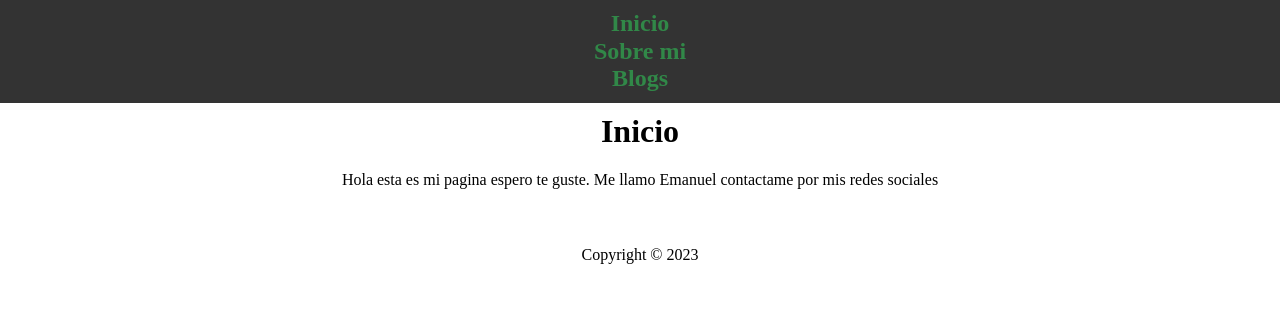
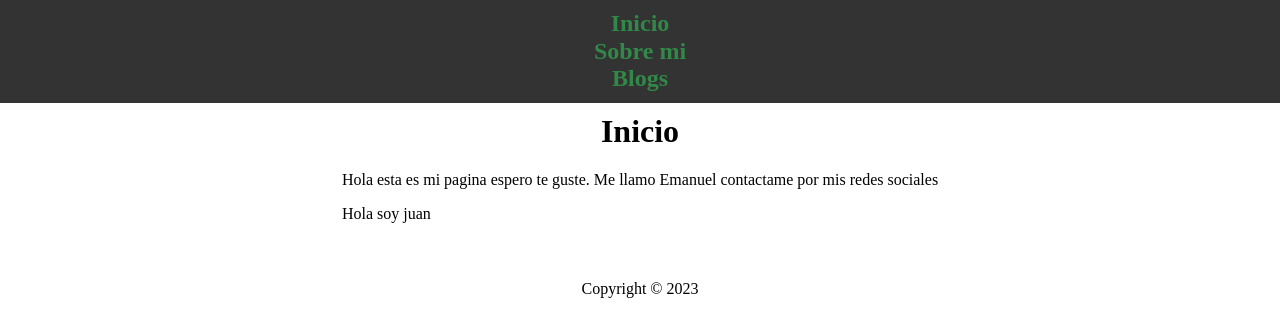
Before and after one commit to GersonGarciaKatowhu/blogs, a React (Vite) app: page / in a window 1280 px wide. Shown: the top 336 px of the page. Built offline with nearby package versions, Linux system fonts and the light colour scheme.

Commit message:
second commit

```diff
--- a/src/pages/Home.jsx
+++ b/src/pages/Home.jsx
@@ -12,6 +12,7 @@ function Home() {
                 <p>
                     Hola esta es mi pagina espero te guste. Me llamo Emanuel contactame por mis redes sociales
                 </p>
+                <p>Hola soy juan</p>
             </div>
           </main>
     </div>
```
